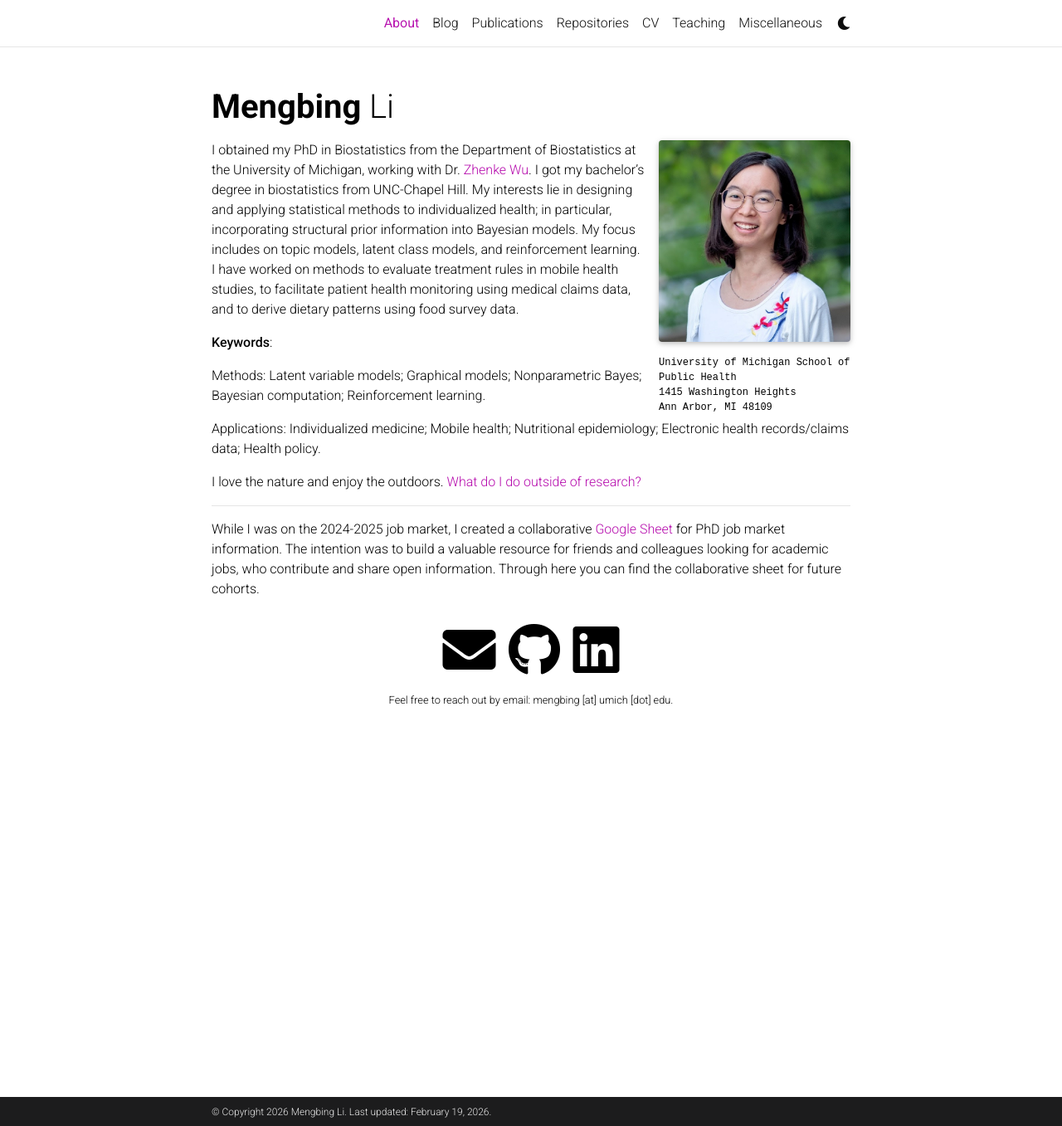
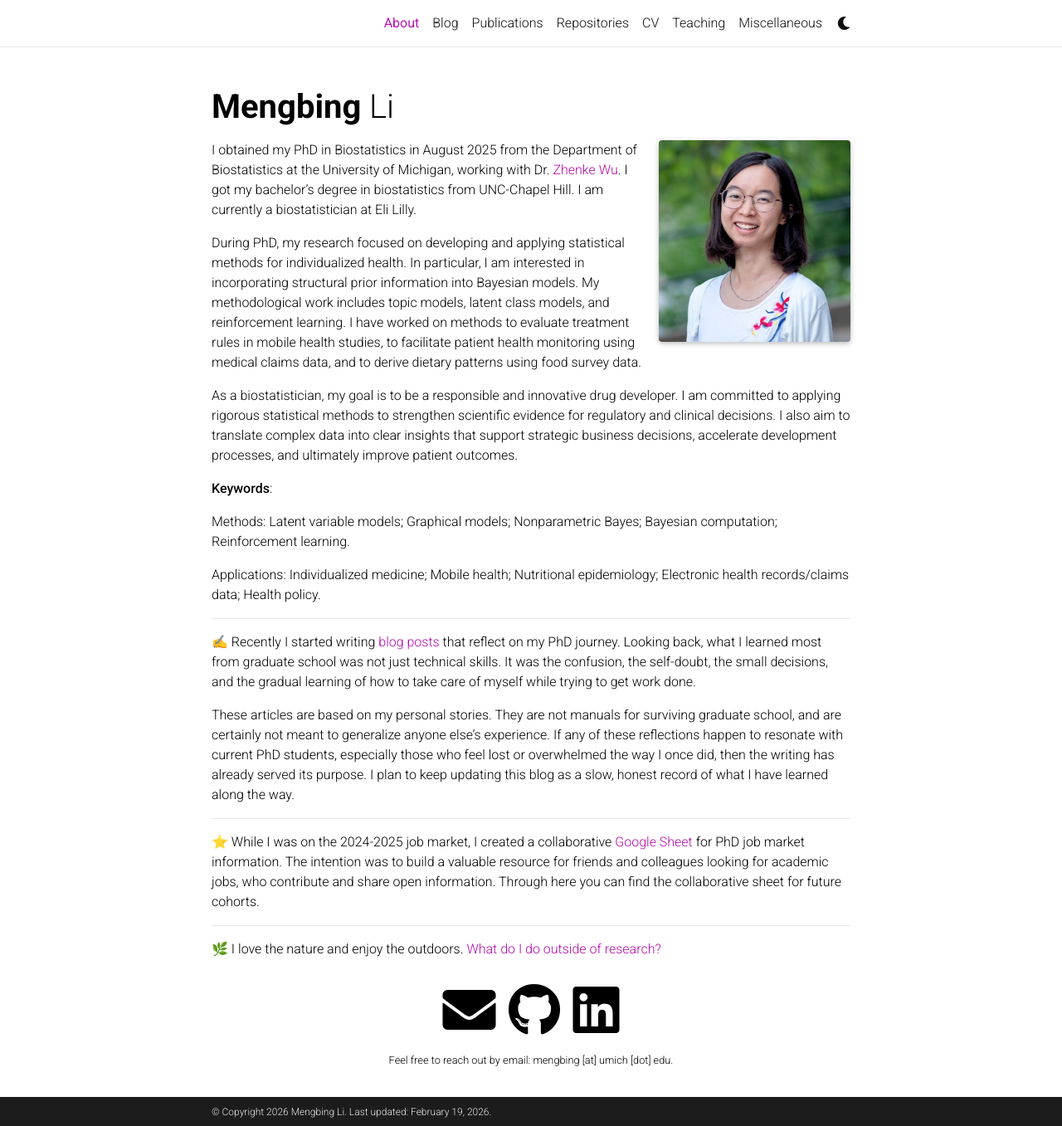
Before and after one commit to limengbinggz/limengbinggz.github.io, a Jekyll site: the page built from _pages/about.md, in a window 1280 px wide and 1357 px high. Shown: the whole window at 83% size. Built offline with Jekyll 4.4.1, drawn with Linux system fonts in a browser that asks for light colours; full-size pictures stand in for the smaller copies a plugin makes; comment, search, counter and statistics services are not loaded; a style sheet for code colours, icons or effects is not loaded.

Commit message:
correct typos in post. updated bio

```diff
--- a/_pages/about.md
+++ b/_pages/about.md
@@ -19,7 +19,12 @@
 social: true  # includes social icons at the bottom of the page
 ---
 
-I obtained my PhD in Biostatistics from the Department of Biostatistics at the University of Michigan, working with Dr. [Zhenke Wu](https://zhenkewu.com/). I got my bachelor's degree in biostatistics from UNC-Chapel Hill. My interests lie in designing and applying statistical methods to individualized health; in particular, incorporating structural prior information into Bayesian models. My focus includes on topic models, latent class models, and reinforcement learning. I have worked on methods to evaluate treatment rules in mobile health studies, to facilitate patient health monitoring using medical claims data, and to derive dietary patterns using food survey data.
+I obtained my PhD in Biostatistics in August 2025 from the Department of Biostatistics at the University of Michigan, working with Dr. [Zhenke Wu](https://zhenkewu.com/). I got my bachelor's degree in biostatistics from UNC-Chapel Hill. I am currently a biostatistician at Eli Lilly.
+
+During PhD, my research focused on developing and applying statistical methods for individualized health. In particular, I am interested in incorporating structural prior information into Bayesian models. My methodological work includes topic models, latent class models, and reinforcement learning. I have worked on methods to evaluate treatment rules in mobile health studies, to facilitate patient health monitoring using medical claims data, and to derive dietary patterns using food survey data.
+
+As a biostatistician, my goal is to be a responsible and innovative drug developer. I am committed to applying rigorous statistical methods to strengthen scientific evidence for regulatory and clinical decisions. I also aim to translate complex data into clear insights that support strategic business decisions, accelerate development processes, and ultimately improve patient outcomes.
+
 
 **Keywords**:
 
@@ -27,12 +32,19 @@
 
 Applications: Individualized medicine; Mobile health; Nutritional epidemiology; Electronic health records/claims data; Health policy.
 
-I love the nature and enjoy the outdoors. [What do I do outside of research?]({{ site.baseurl }}{% link _pages/Miscellaneous.md %})
+---------------
+✍️ Recently I started writing [blog posts]({{ site.baseurl }}/blog/) that reflect on my PhD journey. Looking back, what I learned most from graduate school was not just technical skills. It was the confusion, the self-doubt, the small decisions, and the gradual learning of how to take care of myself while trying to get work done.
+
+These articles are based on my personal stories. They are not manuals for surviving graduate school, and are certainly not meant to generalize anyone else’s experience. If any of these reflections happen to resonate with current PhD students, especially those who feel lost or overwhelmed the way I once did, then the writing has already served its purpose.
+I plan to keep updating this blog as a slow, honest record of what I have learned along the way.
 
 
 ---------------
-While I was on the 2024-2025 job market, I created a collaborative [Google Sheet](https://docs.google.com/spreadsheets/d/1lmvc27LjN-GHZsNSQCZBbQka6AhrKeF0UwCB_uj6npo/edit?gid=1043185183#gid=1043185183) for PhD job market information. The intention was to build a valuable resource for friends and colleagues looking for academic jobs, who contribute and share open information. Through here you can find the collaborative sheet for future cohorts.
+⭐ While I was on the 2024-2025 job market, I created a collaborative [Google Sheet](https://docs.google.com/spreadsheets/d/1lmvc27LjN-GHZsNSQCZBbQka6AhrKeF0UwCB_uj6npo/edit?gid=1043185183#gid=1043185183) for PhD job market information. The intention was to build a valuable resource for friends and colleagues looking for academic jobs, who contribute and share open information. Through here you can find the collaborative sheet for future cohorts.
 
+
+---------------
+🌿 I love the nature and enjoy the outdoors. [What do I do outside of research?]({{ site.baseurl }}{% link _pages/Miscellaneous.md %})
 
 
 
```
Also changed, not shown: other parts of _pages/about.md (+4 -4 lines), _posts/2026-02-18-embrace_the_beautiful_world.md (+2 -2 lines).
